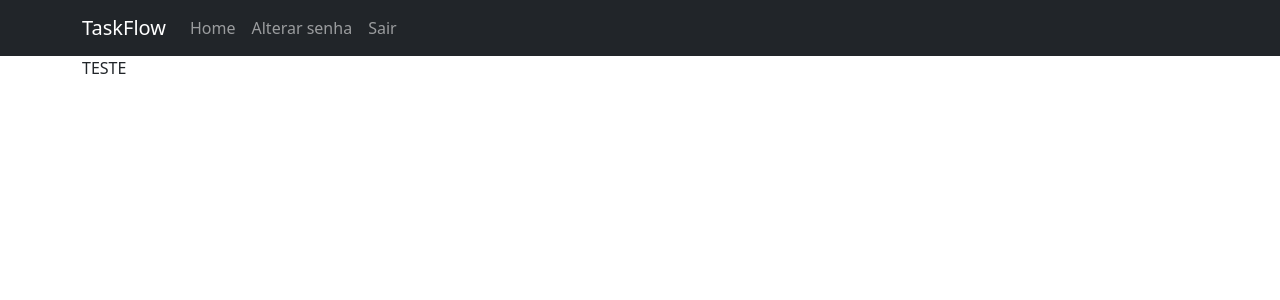
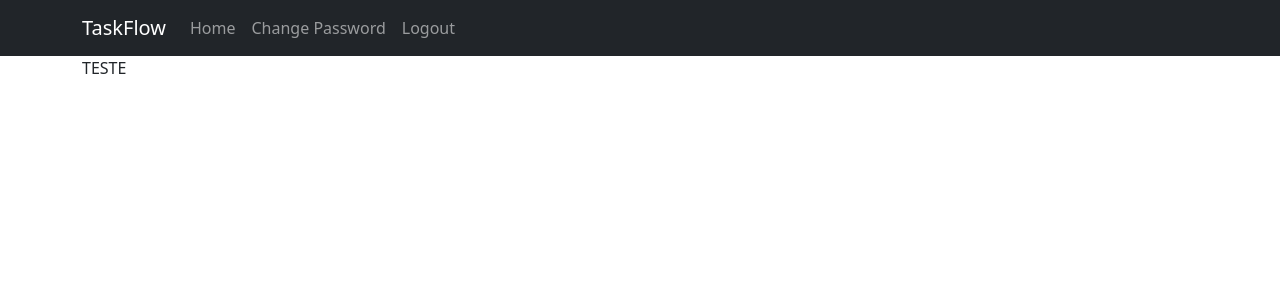
Before and after one commit to Moises-Jorge/My_TaskFlow, a Django app: page / in a window 1280 px wide. Shown: the top 300 px of the page. Run offline with Django 5.2, Linux system fonts and the light colour scheme; the visitor is signed in with stand-in values (Sample User, id 1); some libraries are stand-ins or nearby versions.

Commit message:
style: updated base.html

```diff
--- a/templates/taskflow/base.html
+++ b/templates/taskflow/base.html
@@ -26,19 +26,19 @@
 
 							{% if user.is_authenticated %}
 								<li class="nav-item">
-									<a class="nav-link" href="{% url 'index' %}">Alterar senha</a>
+									<a class="nav-link" href="{% url 'index' %}">Change Password</a>
 								</li>
 
 								<li class="nav-item">
-									<a class="nav-link" href="{% url 'index' %}">Sair</a>
+									<a class="nav-link" href="{% url 'index' %}">Logout</a>
 								</li>
 							{% else %}
 								<li class="nav-item">
-									<a class="nav-link" href="{% url 'index' %}">Registrar</a>
+									<a class="nav-link" href="{% url 'index' %}">Register</a>
 								</li>
 
 								<li class="nav-item">
-									<a class="nav-link" href="{% url 'index' %}">Entrar</a>
+									<a class="nav-link" href="{% url 'index' %}">Login</a>
 								</li>
 							{% endif %}
 						</ul>
```
